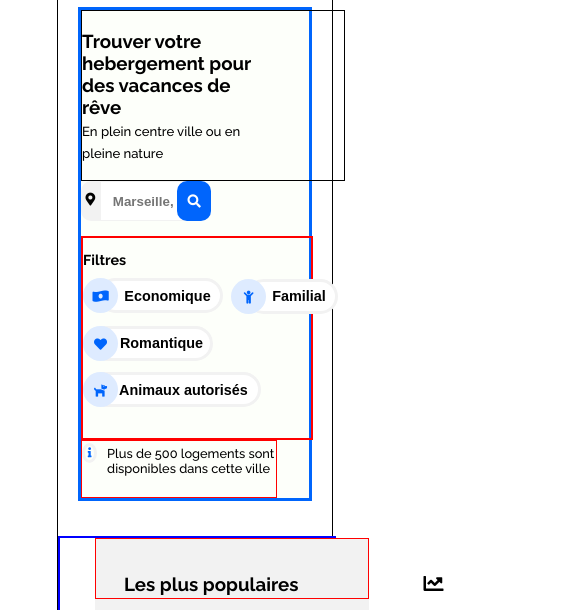
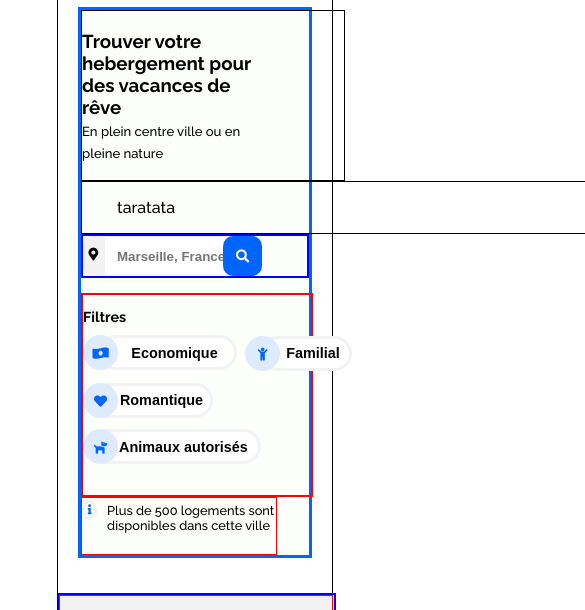
Before and after one commit to Masamba-Chris/ChristopheMasamba_02_11052021, a plain HTML site: page index.html in a window 390 px wide. Shown: the part 174-784 px from the top of the page, 585 px wide, since content can reach past the window. Drawn offline with Linux system fonts and the light colour scheme.

Commit message:
maquette-commit

```diff
--- a/index.html
+++ b/index.html
@@ -34,6 +34,11 @@
                     <span id="id01">En plein centre ville ou en pleine nature</span>
                 </h3>
             </div>
+            <!-------------------------------------------------------------------------->
+            <div id="taratata">
+                <p>taratata</p>
+            </div>
+
             <!-------------------------------------------------------------------------->
             <div class="rech">
                 <div id="iconr"><i class="fas fa-map-marker-alt" ></i></div>
--- a/styles/accueil.css
+++ b/styles/accueil.css
@@ -85,14 +85,26 @@ body {
 	font-size: 70%;
 	font-weight: normal;
 }
+
+#taratata{
+	width: 1240px;
+	border: solid black 1px;
+}
+#taratata p{
+	position: relative;
+	left: 35px;
+}
+
+
 .rech{
 	display:flex;
 	align-items: stretch;
-	/*border: blue solid 2px; */
+	border: blue solid 2px;
 }
 
 #iconr{
-	width: 35px;
+	/*width: 35px;*/
+	width: 2.8%;
 	height: 40px;
     background-color: #F2F2F2;
    	border-top-left-radius: 10px;
@@ -109,7 +121,8 @@ body {
    	border: solid  #F2F2F2 1px;
 	margin-left: 0px;
 	height: 40px;
-	width: 200px;
+	width: 16.129%;
+	/*width: 25%; */
 	color: black;
 	font-weight: bold;
 	text-indent: 10px;
@@ -117,7 +130,8 @@ body {
 
 #rechercher{
 	position: relative;
-	width: 120px;
+	/*width: 120px;*/
+	width: 10%;
 	height: 40px;
 	top: 0px;
 	left: 0px;
@@ -635,12 +649,19 @@ footer{
 		/*--------Rechercher--------*/
 	/*
 	.rech{
+		border: red solid 1px;
+		/*width: 100%;
 	} */
-	#incor{
-		width: 25%;
+	#iconr{
+		width: 15%;
+		/*border: rgb(43, 226, 113) solid 3px; */
 	}
 	#champ{
-		width: 70%;
+		width: 100%;
+		position: relative;
+		/*left: 0px;*/
+		/*border: blueviolet solid 1px;*/
+		/*height: 46px;*/
 	}
 	#rechercher{
 		visibility: hidden;
@@ -651,9 +672,9 @@ footer{
 		background-color: #0065FC;
 		border:#0065FC 1px;
 		position: relative;
-		right:98px;
+		right:45px;
 		border-radius:10px;
-		width:52px;
+		width:55px;
 	}
 
 	.filtre{
@@ -671,7 +692,7 @@ footer{
 		/*border: blue solid 2px; */
 	}
 	.eco{
-		width: 160px;
+		width: 174px;
 		position: relative;
 		left: 0px;
 		top:10px;
@@ -692,7 +713,7 @@ footer{
 	.famille{
 		width:127px;
 		position: relative;
-		left: 148px;
+		left: 162px;
 		bottom: 33px;
 
 	}
@@ -782,6 +803,7 @@ footer{
 		width: 100%;
 		position: absolute;
 		top: 0px;
+		right: 1px;
 		/*border: solid red 1px;*/
 		height: 600px;
 		border-radius: 0%;
@@ -866,6 +888,7 @@ footer{
 		display: block;
 		height: 480px;
 
+
 		/*font-size: small; */
 
 
```
